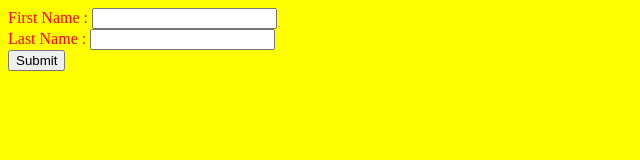
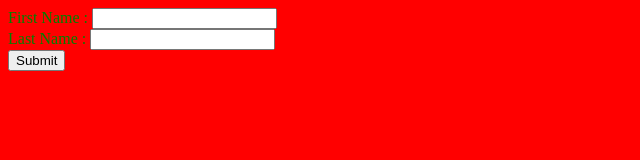
Before and after one commit to HarikrishnanYPR1707/Web-Project, a plain HTML site: page index.html in a window 1280 px wide. Shown: the whole page, without its empty margins (0-640 px from the left). Drawn offline with Linux system fonts and the light colour scheme.

Commit message:
Style.css modified

```diff
--- a/style.css
+++ b/style.css
@@ -1,7 +1,7 @@
 body {
-  background-color: yellow;
+  background-color: red;
 }
 
-.firstName{
-  color: red;
+.firstName {
+  color: green;
 }
```
